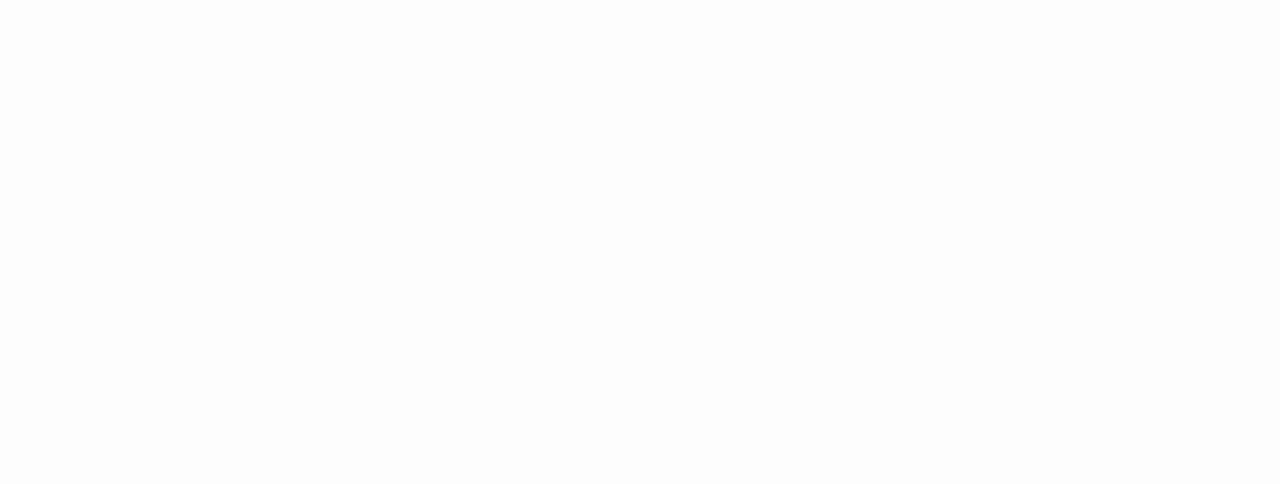
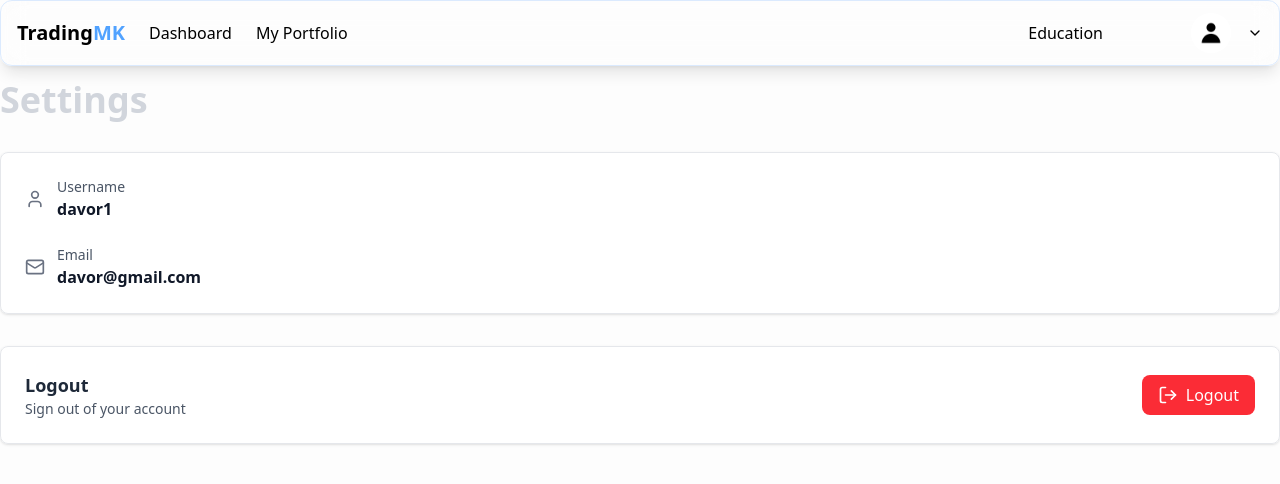
Before and after one commit to DavorAngelov/TradingMK, a React (Vite) app in the folder frontend/: page /settings in a window 1280 px wide. Before the commit this address had no page. Shown: the top 484 px of the page. Built offline with nearby package versions, Linux system fonts and the light colour scheme.

Commit message:
frontend page for Settings, finished frontend

```diff
--- a/frontend/src/main.jsx
+++ b/frontend/src/main.jsx
@@ -13,6 +13,7 @@
 import LoginPage from "./pages/Signup-Login/LoginPage.jsx";
 import Portfolio from "./pages/Portfolio/Portfolio.jsx";
 import Education from "./pages/Education/Education.jsx";
+import Settings from "./pages/Settings/Settings.jsx";
 
 createRoot(document.getElementById('root')).render(
 
@@ -25,6 +26,7 @@
                 <Route path="/login" element={<LoginPage />} />
                 <Route path="/portfolio" element={<Portfolio />} />
                 <Route path="/education" element={<Education/>} />
+                <Route path="/settings" element={<Settings/>} />
             </Routes>
         </BrowserRouter>
 
--- a/frontend/src/pages/Portfolio/Portfolio.jsx
+++ b/frontend/src/pages/Portfolio/Portfolio.jsx
@@ -157,9 +157,24 @@
             </div>
 
             {/* stocks grid */}
-            <div className="bg-white/80 backdrop-blur-sm border border-gray-200 rounded-lg shadow-sm">
+            <div className="bg-white/80 backdrop-blur-sm border border-gray-200 rounded-lg shadow-sm  ">
                 <div className="flex flex-col space-y-1.5 p-6">
                     <h3 className="text-xl font-semibold text-gray-800">Stocks Breakdown</h3>
+                </div>
+                <div className="flex space-x-4 mb-6 mt-4 ml-6">
+                    {[ '1w', '1m'].map((timeframe) => (
+                        <button
+                            key={timeframe}
+                            onClick={() => setSelectedTimeframe(timeframe)}
+                            className={`px-3 py-1 rounded ${
+                                selectedTimeframe === timeframe
+                                    ? 'bg-gray-900 text-white'
+                                    : 'text-gray-500 hover:text-gray-700'
+                            }`}
+                        >
+                            {timeframe}
+                        </button>
+                    ))}
                 </div>
                 <div className="p-6 pt-0 grid grid-cols-1 md:grid-cols-2 gap-6">
                     {[1, 2, 3].map((_, idx) => (
@@ -167,7 +182,9 @@
                             key={idx}
                             className="p-4 bg-gray-50 rounded-lg border border-gray-200"
                         >
+
                             <div className="flex justify-between items-center mb-2">
+
                                 <div>
                                     <div className="font-semibold text-gray-900">Stock {idx + 1}</div>
                                     <div className="text-xs text-gray-500">{idx + 1}</div>
@@ -176,6 +193,7 @@
                   +4.5%
                 </span>
                             </div>
+
                             <div className="h-24 bg-white rounded flex items-center justify-center border-2 border-dashed border-gray-200">
                                 <span className="text-gray-400">Stock Chart</span>
                             </div>
--- /dev/null
+++ b/frontend/src/pages/Settings/Settings.jsx
@@ -0,0 +1,59 @@
+import React from "react";
+import {LogOut, User, Mail } from "lucide-react";
+import Menu from "../Menu/Menu.jsx";
+
+const Settings = () => {
+    const user = {
+        username: "davor1",
+        email: "davor@gmail.com",
+    };
+
+    const handleLogout = () => {
+        //need to remove token from localStorage, fix it !!!
+        window.location.href = "/";
+    };
+
+    return (
+        <div className=" max-w-7xl mx-auto space-y-8 pt-20 mb-4">
+        <Menu/>
+            <h3 className="text-4xl  text-gray-300 font-bold mb-8">Settings</h3>
+
+            <div className="bg-white/80 backdrop-blur-sm border border-gray-200 rounded-lg shadow-sm p-6 space-y-6">
+                <div className="flex items-center gap-3">
+                    <User className="w-5 h-5 text-gray-500" />
+                    <div>
+                        <div className="text-sm text-gray-600">Username</div>
+                        <div className="font-semibold text-gray-900">{user.username}</div>
+                    </div>
+                </div>
+
+
+                <div className="flex items-center gap-3">
+                    <Mail className="w-5 h-5 text-gray-500" />
+                    <div>
+                        <div className="text-sm text-gray-600">Email</div>
+                        <div className="font-semibold text-gray-900">{user.email}</div>
+                    </div>
+                </div>
+
+            </div>
+
+
+            <div className="bg-white/80 backdrop-blur-sm border border-gray-200 rounded-lg shadow-sm p-6 flex justify-between items-center ">
+                <div>
+                    <div className="text-lg font-semibold text-gray-800">Logout</div>
+                    <div className="text-sm text-gray-600">Sign out of your account</div>
+                </div>
+                <button
+                    onClick={handleLogout}
+                    className="flex items-center gap-2 bg-red-500 hover:bg-red-600 text-white px-4 py-2 rounded-lg cursor-pointer"
+                >
+                    <LogOut className="w-5 h-5" />
+                    Logout
+                </button>
+            </div>
+        </div>
+    );
+};
+
+export default Settings;
```
